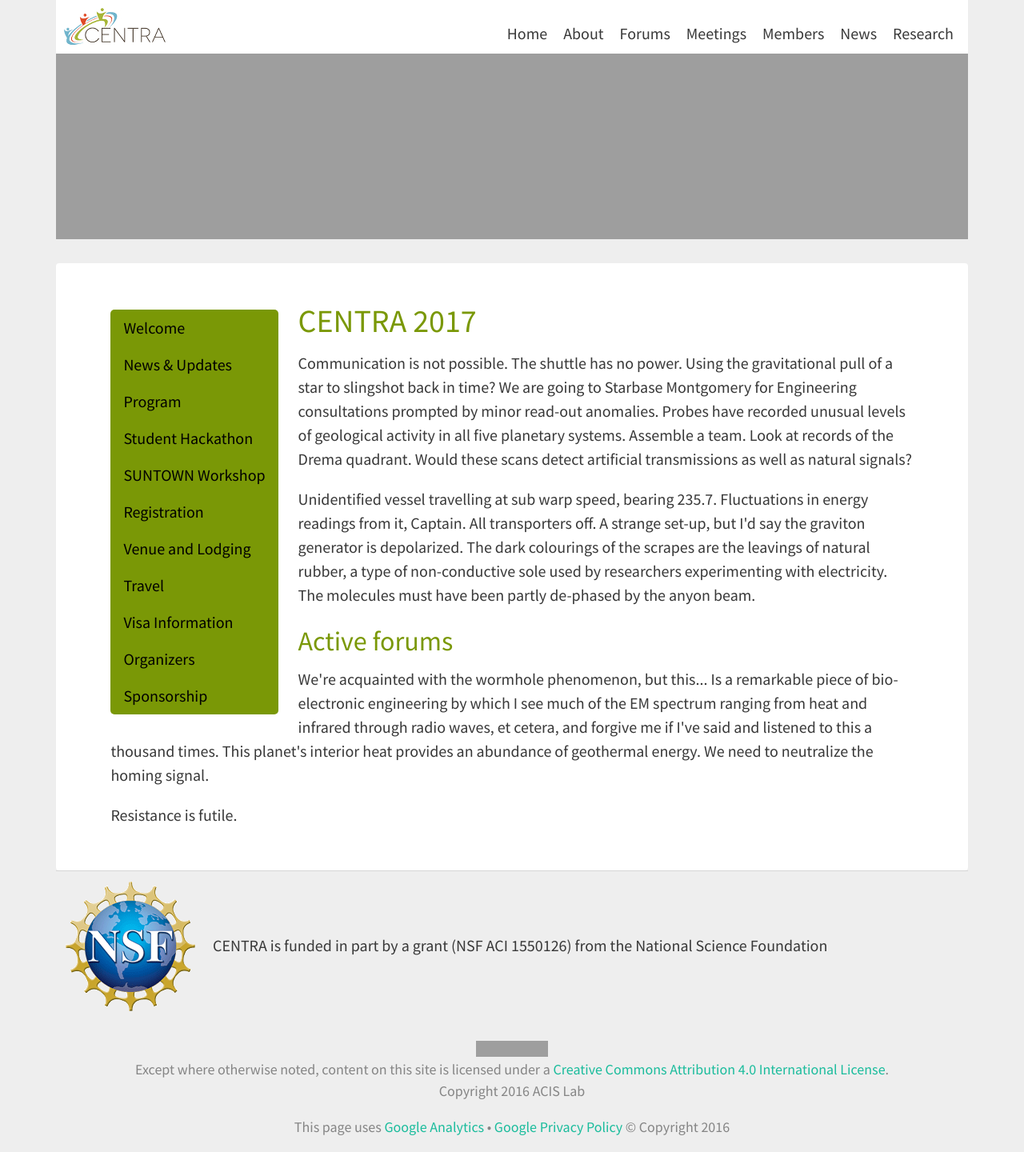
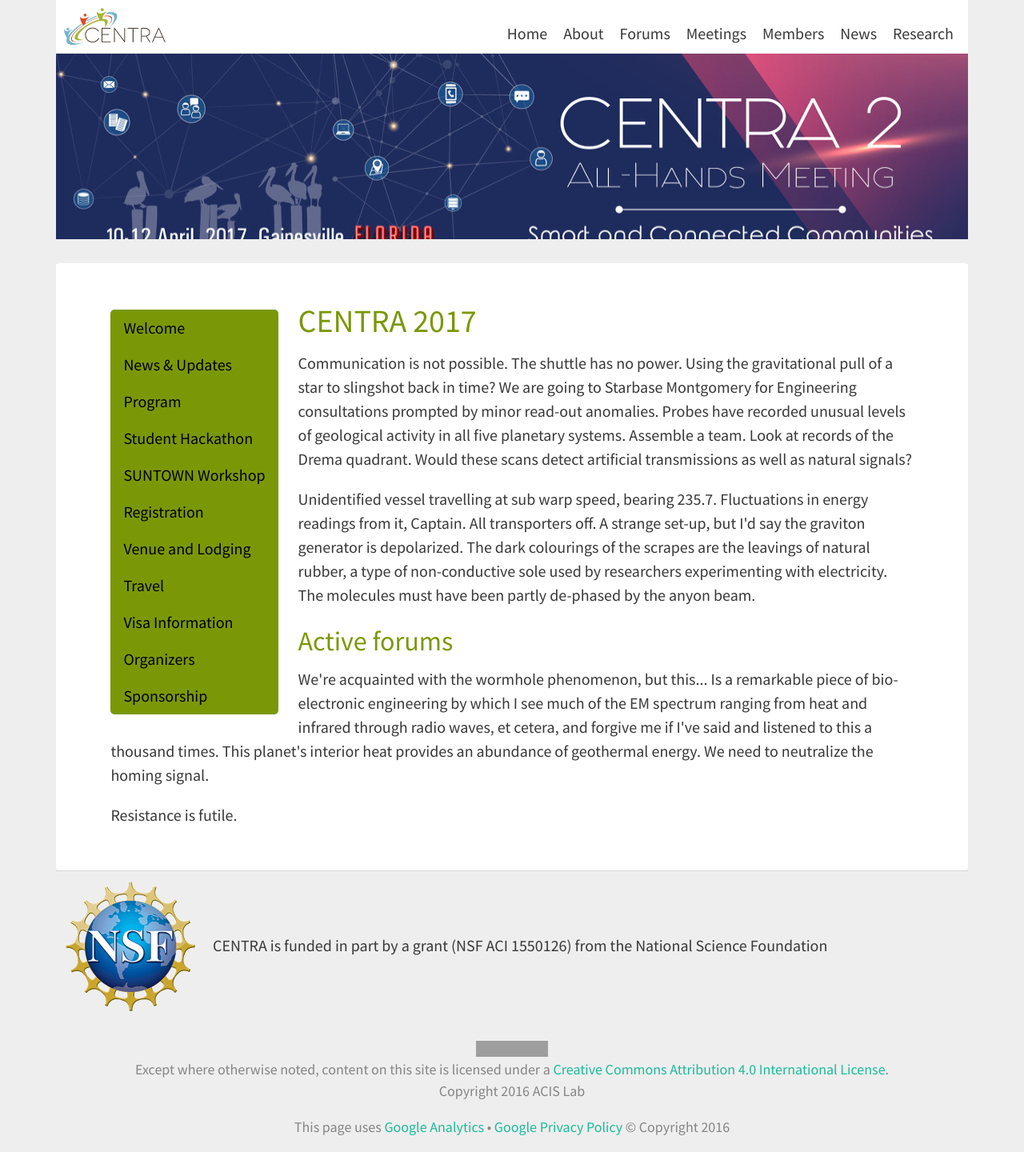
Before and after one commit to hmchou56/centra8, a Jekyll site: the page built from centrameeting.md, in a window 1280 px wide. Shown: the whole page at 80% size. Built offline with Jekyll 4.4.1, drawn with Linux system fonts in a browser that asks for light colours; nearby versions of some CDN libraries; grey boxes are pictures that could not be loaded.

Commit message:
more layout fixes.

```diff
--- a/_layouts/centrameeting.html
+++ b/_layouts/centrameeting.html
@@ -3,7 +3,7 @@ layout: default
 ---
 <div class="container">
 <article {% if page.feature-img %}class="feature-image"{% endif %}>
-  <header style="background-image: url('{{ site.baseurl }}/{{ page.feature-img }}); background-size: 100%'">
+  <header style="background-image: url('{{ site.baseurl }}/{{ page.feature-img }}'); background-size: 100%">
   <p> <br/> </p>
   </header>
 
--- a/_layouts/suntowns.html
+++ b/_layouts/suntowns.html
@@ -3,7 +3,7 @@ layout: default
 ---
 <div class="container">
 <article {% if page.feature-img %}class="feature-image"{% endif %}>
-  <header style="background-image: url('{{ site.baseurl }}/{{ page.feature-img }}); background-size: 100%'">
+  <header style="background-image: url('{{ site.baseurl }}/{{ page.feature-img }}'); background-size: 100%">
   <p> <br/> </p>
   </header>
 
```
